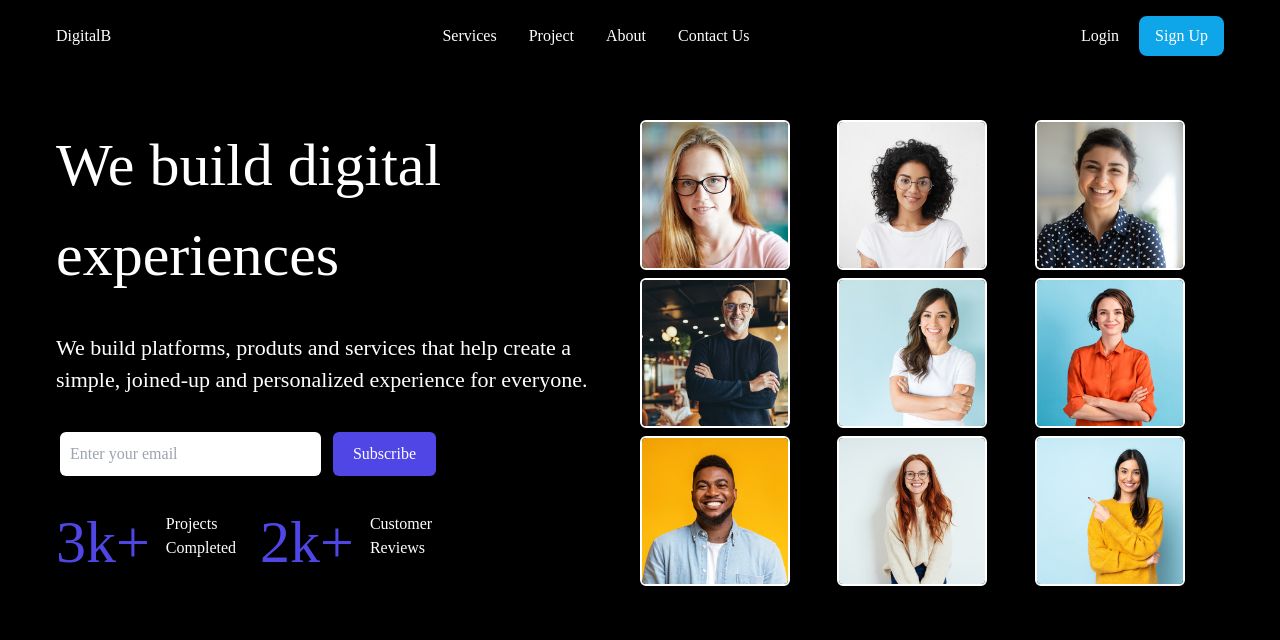
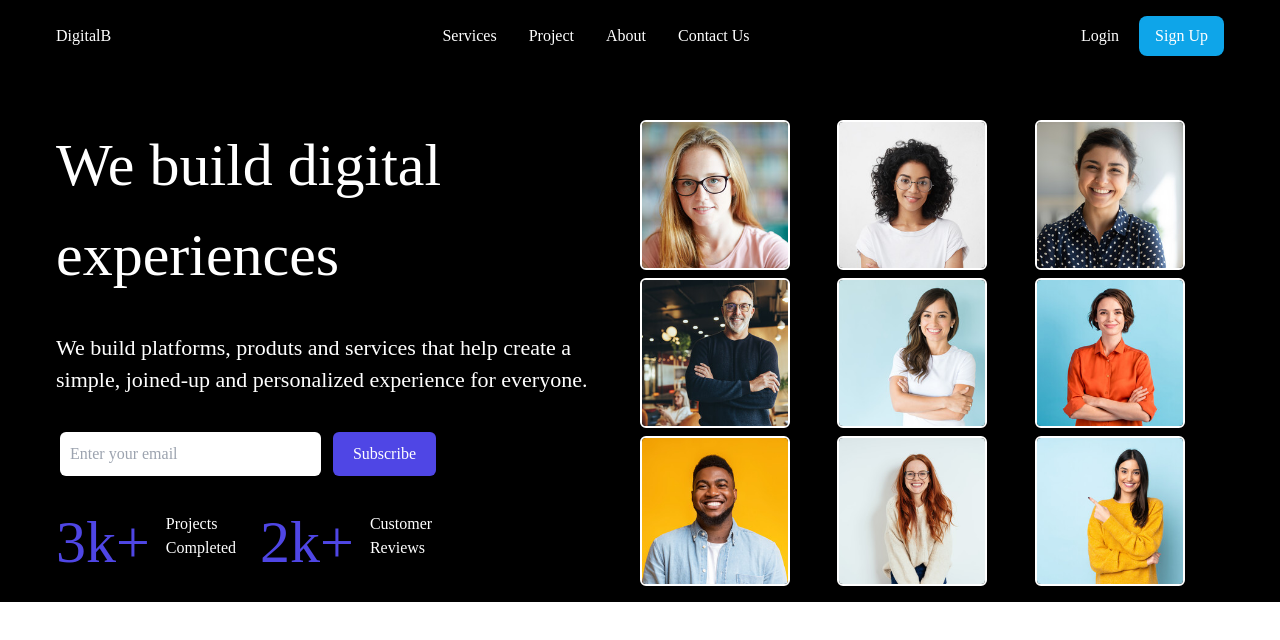
Before and after one commit to mateenOlalekan/Landpage, a React (Vite) app: page / in a window 1280 px wide. Shown: the top 640 px of the page. Built offline with nearby package versions, Linux system fonts and the light colour scheme; a web font is replaced by a local one.

Commit message:
Update App.jsx

```diff
--- a/src/App.jsx
+++ b/src/App.jsx
@@ -29,7 +29,7 @@ function App() {
   }, [images]);
   return (
     <>
-       <div className='bg-[#000000] pt-4 px-14 flex flex-col h-screen w-screen relative'>
+       <div className='bg-[#000000] py-4 px-14 flex flex-col h-auto w-screen relative'>
           <div className='flex text-white flex-row justify-between items-center'>
             <p>DigitalB</p>
             <div className=' flex flex-row gap-8 max-md:hidden'>
```
